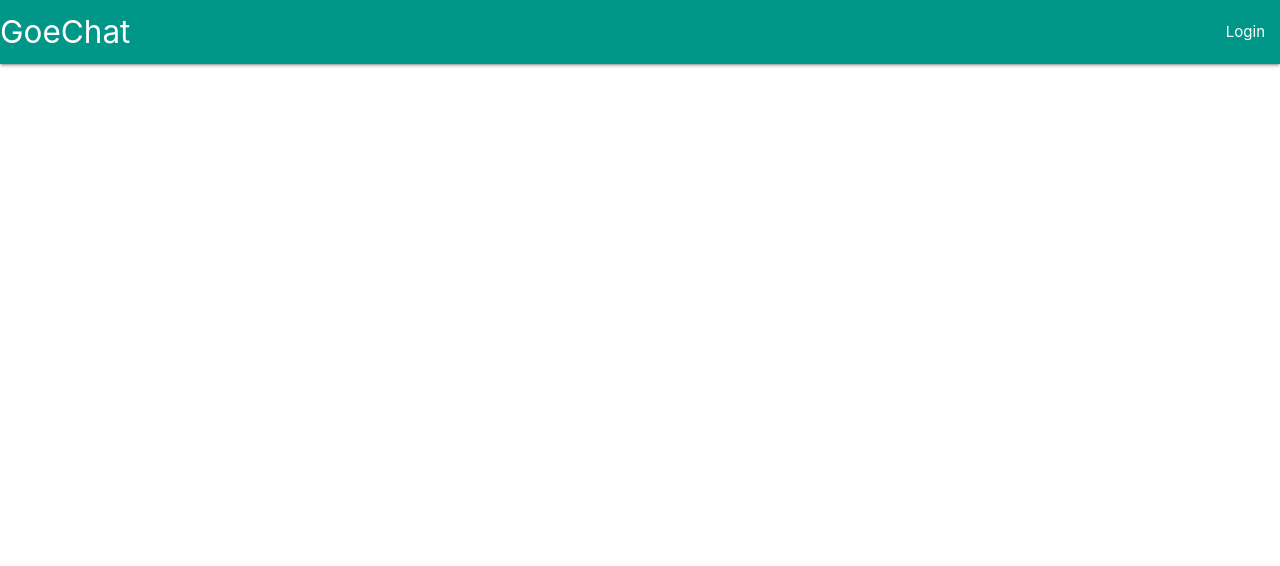
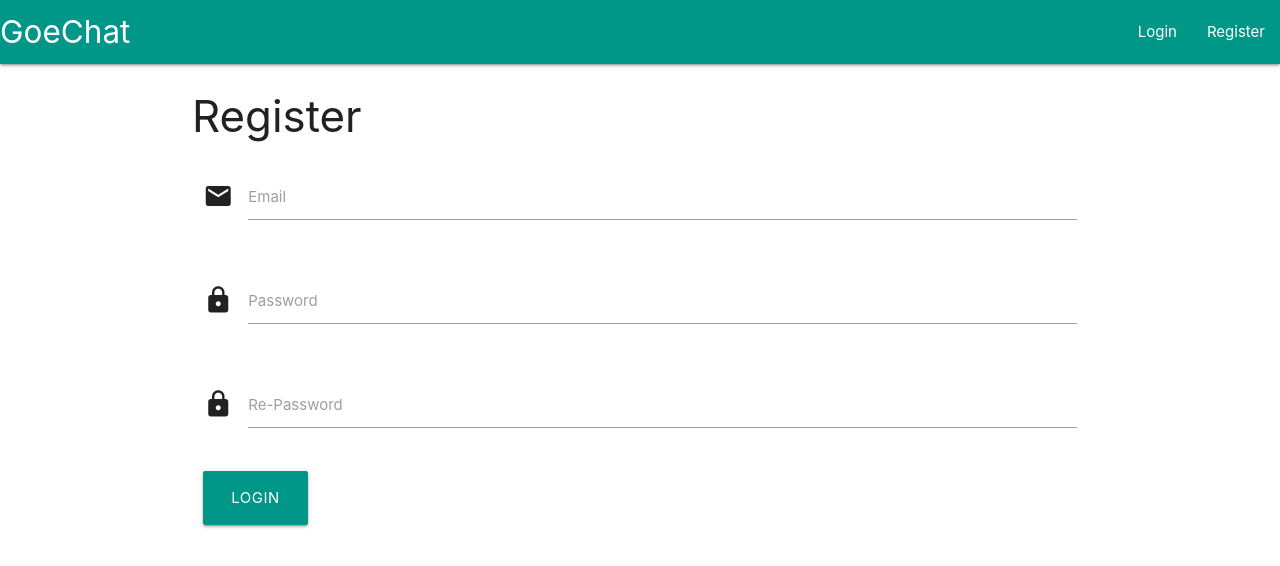
Before and after one commit to coderj001/vue-geochat, a Vue app: page /register in a window 1280 px wide. Shown: the top 566 px of the page. Built offline with nearby package versions, Linux system fonts and the light colour scheme; no server answers; what vue-chat-scroll would draw is missing.

Commit message:
Button changed

```diff
--- a/src/components/Navbar.vue
+++ b/src/components/Navbar.vue
@@ -4,6 +4,7 @@
             <div class="brand-logo"><router-link :to="{name: 'Welcome'}">GoeChat</router-link></div>
             <ul id="nav-mobile" class="right hide-on-med-and-down">
                 <li><router-link :to="{name: 'Login'}">Login</router-link></li>
+                <li><router-link :to="{name: 'Register'}">Register</router-link></li>
             </ul>
         </div>
     </nav>
--- a/src/router/index.js
+++ b/src/router/index.js
@@ -3,6 +3,7 @@ import VueRouter from "vue-router";
 import Welcome from "../views/Welcome.vue";
 import Chat from "../views/Chat.vue";
 import Login from "../views/Login.vue";
+import Register from "../views/Register.vue";
 
 Vue.use(VueRouter);
 
@@ -28,6 +29,11 @@ const routes = [
     path: "/login",
     name: "Login",
     component: Login
+  },
+  {
+    path: "/register",
+    name: "Register",
+    component: Register
   }
 ];
 
--- /dev/null
+++ b/src/views/Login.vue
@@ -0,0 +1,33 @@
+<template>
+    <div class="container">
+        <div class="row">
+            <h3>Login</h3>
+            <form class="col s12">
+                <div class="row">
+                    <div class="input-field col s12">
+                        <i class="material-icons prefix">email</i>
+                        <input id="email" type="email" class="validate" />
+                        <label for="email">Email</label>
+                    </div>
+                </div>
+                <div class="row">
+                    <div class="input-field col s12">
+                        <i class="material-icons prefix">lock</i>
+                        <input id="password" type="password" class="validate" />
+                        <label for="password">Password</label>
+                    </div>
+                </div>
+                <button class="btn btn-large teal white-text">Login</button>
+            </form>
+        </div>
+    </div>
+</template>
+
+<script>
+export default {
+    name: "Login",
+    data() {
+        return {};
+    },
+};
+</script>
--- /dev/null
+++ b/src/views/Register.vue
@@ -0,0 +1,40 @@
+<template>
+    <div class="container">
+        <div class="row">
+            <h3>Register</h3>
+            <form class="col s12">
+                <div class="row">
+                    <div class="input-field col s12">
+                        <i class="material-icons prefix">email</i>
+                        <input id="email" type="email" class="validate" />
+                        <label for="email">Email</label>
+                    </div>
+                </div>
+                <div class="row">
+                    <div class="input-field col s12">
+                        <i class="material-icons prefix">lock</i>
+                        <input id="password" type="password" class="validate" />
+                        <label for="password">Password</label>
+                    </div>
+                </div>
+                <div class="row">
+                    <div class="input-field col s12">
+                        <i class="material-icons prefix">lock</i>
+                        <input id="password2" type="password" class="validate" />
+                        <label for="password2">Re-Password</label>
+                    </div>
+                </div>
+                <button class="btn btn-large teal white-text">Login</button>
+            </form>
+        </div>
+    </div>
+</template>
+
+<script>
+export default {
+    name: "Register",
+    data() {
+        return {};
+    },
+};
+</script>
```
